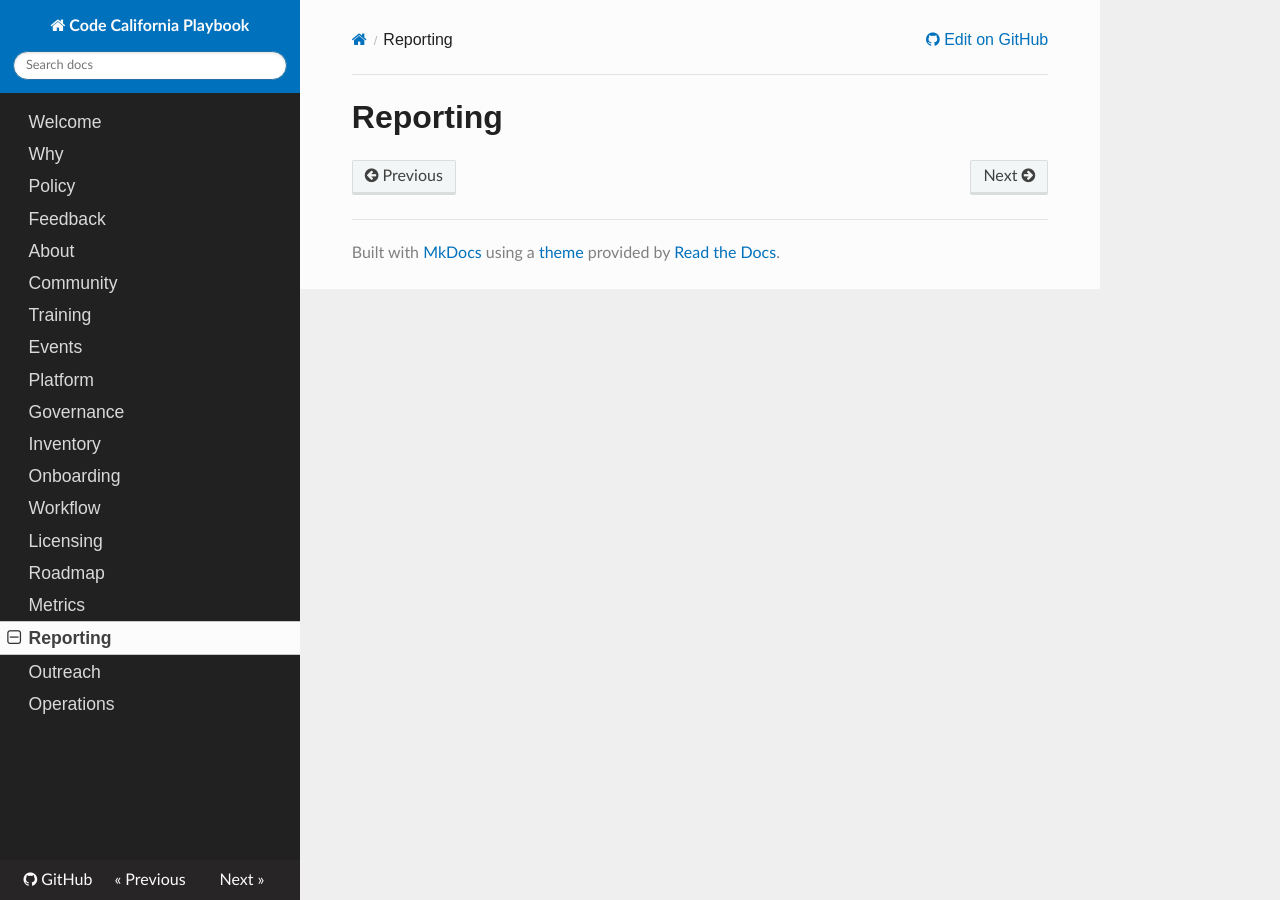
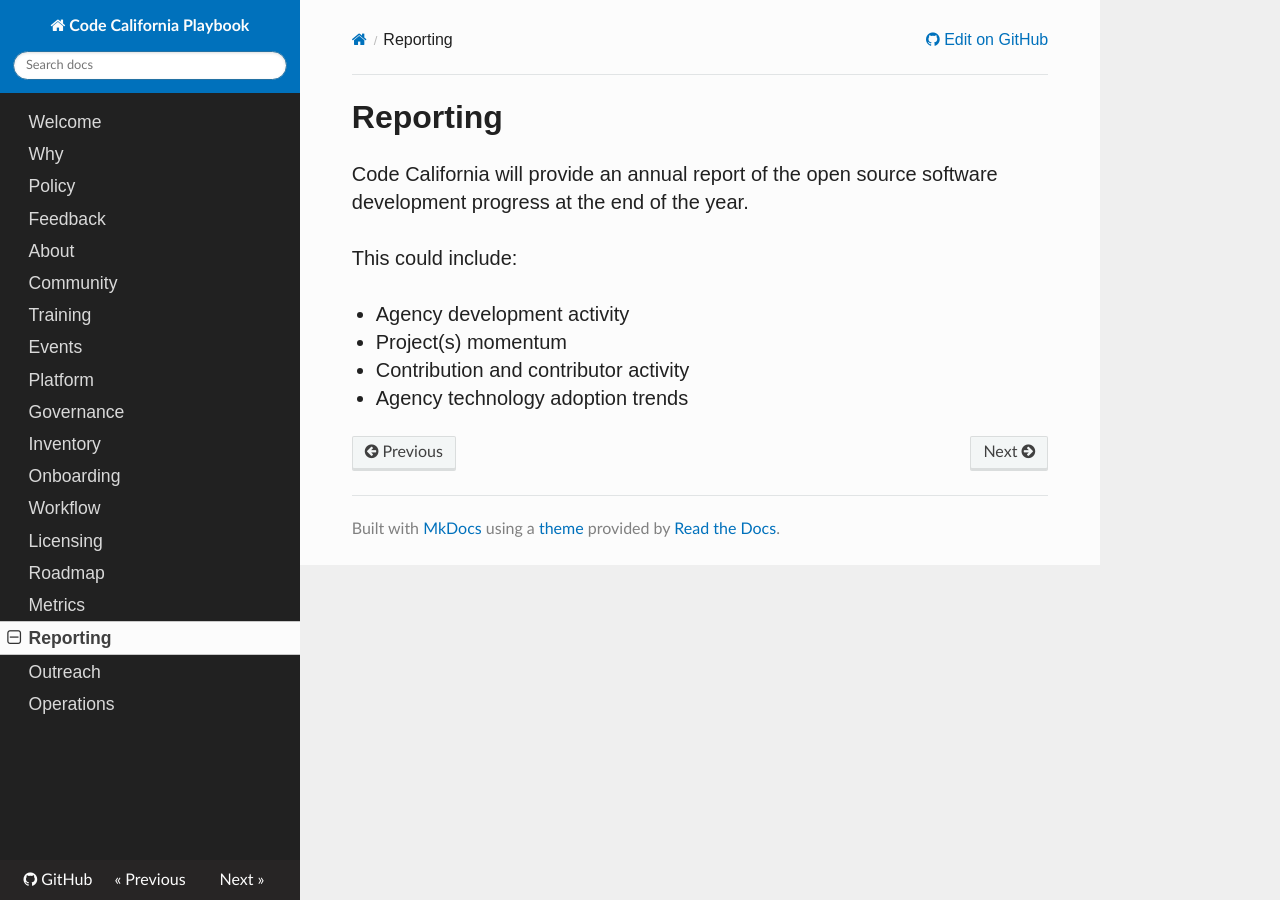
Before and after one commit to CA-CODE-Works/playbook, an MkDocs documentation site: the page built from docs/reporting.md, in a window 1280 px wide. Built offline with MkDocs 1.6.1, drawn with Linux system fonts in a browser that asks for light colours; nearby versions of some CDN libraries; old or Windows-style settings are respelled for this version of MkDocs.

Commit message:
Update reporting.md

```diff
--- a/docs/reporting.md
+++ b/docs/reporting.md
@@ -1 +1,13 @@
 # Reporting
+
+Code California will provide an annual report of the open source software development progress at the end of the year.
+
+This could include:
+
+* Agency development activity
+
+* Project(s) momentum
+
+* Contribution and contributor activity
+
+* Agency technology adoption trends
```
